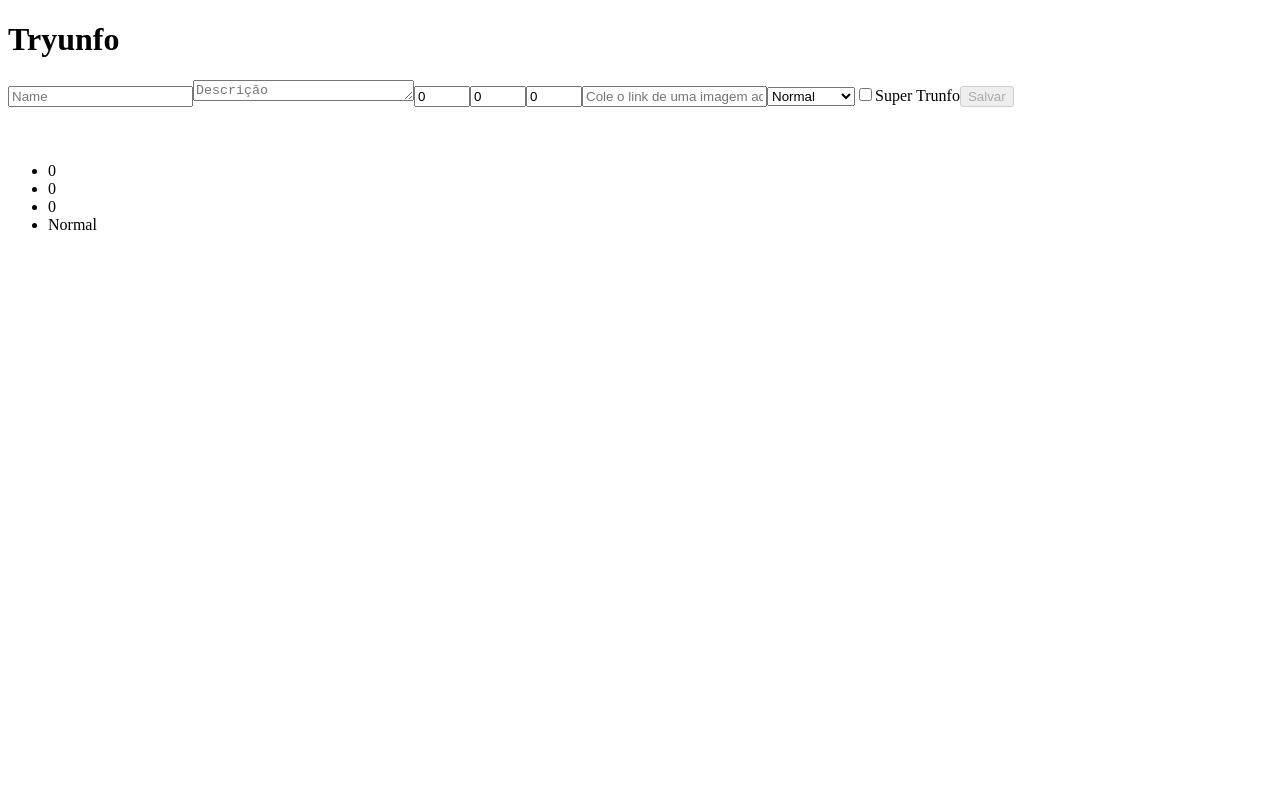
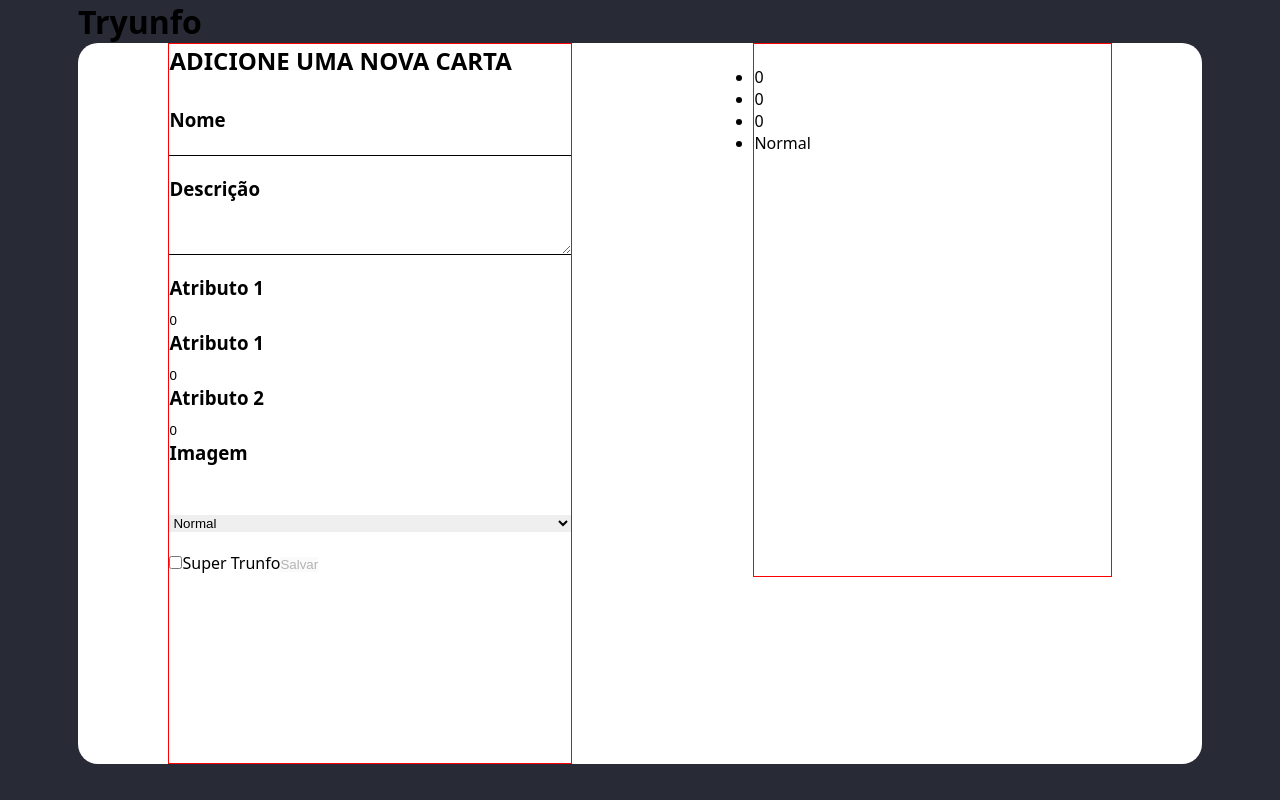
Before and after one commit to xfelipetavares/tryunfo-app-reactjs, a React (Vite) app: page / in a window 1280 px wide. Built offline with nearby package versions, Linux system fonts and the light colour scheme.

Commit message:
style started

```diff
--- a/src/App.tsx
+++ b/src/App.tsx
@@ -95,8 +95,11 @@ class App extends React.Component {
           <h1>Tryunfo</h1>
         </header>
         <main>
+          <section className='main-top'>
             <Form onInputChange={this.handleChange} isSaveButtonDisabled={isSaveButtonDisabled} onSaveButtonClick={this.saveCards} validation={this.validator} {...this.state} />
             <Card {...this.state} />
+          </section>
+          <section className='main-bottom'>
             <ul>
               {savedCards.map((cards, i) => (
                 <li key={i}>
@@ -105,6 +108,7 @@ class App extends React.Component {
                 </li>
               ))}
             </ul>
+          </section>
         </main>
       </>
     );
--- a/src/components/Card/index.tsx
+++ b/src/components/Card/index.tsx
@@ -1,5 +1,5 @@
 import React from 'react';
-import styles from './style.module.css';
+import styles from './style.module.scss';
 
 class Card extends React.Component {
   render() {
--- /dev/null
+++ b/src/components/Card/style.module.scss
@@ -0,0 +1,5 @@
+.card {
+  border: 1px solid red;
+  width: 35.81rem;
+  height: 53.43rem;
+}
--- a/src/components/Form/index.tsx
+++ b/src/components/Form/index.tsx
@@ -1,5 +1,5 @@
 import React from 'react';
-import './style.module.css';
+import styles from './style.module.scss';
 import TrunfoCheckbox from '../TrunfoCheckbox';
 
 class Form extends React.Component {
@@ -7,22 +7,48 @@ class Form extends React.Component {
     const { cardName, cardDescription, cardAttr1, cardAttr2, cardAttr3, cardImage, cardRare, isSaveButtonDisabled, cardTrunfo, onInputChange, onSaveButtonClick, hasTrunfo, validation } = this.props;
 
     return (
-      <form id="forms">
-        <input placeholder="Name" type="text" required name="cardName" data-testid="name-input" value={cardName} onChange={onInputChange} onKeyUp={validation} />
-        <textarea name="cardDescription" placeholder="Descrição" cols="25" rows="1" required maxLength={100} data-testid="description-input" value={cardDescription} onChange={onInputChange} onKeyUp={validation} />
-        <input name="cardAttr1" placeholder="Atributo 1 (0 ~ 90)" type="number" required data-testid="attr1-input" value={cardAttr1} onChange={onInputChange} onKeyUp={validation} max={90} min={0} />
-        <input name="cardAttr2" placeholder="Atributo 2 (0 ~ 90)" type="number" required data-testid="attr2-input" value={cardAttr2} onChange={onInputChange} onKeyUp={validation} max={90} min={0} />
-        <input name="cardAttr3" placeholder="Atributo 3 (0 ~ 90)" type="number" required data-testid="attr3-input" value={cardAttr3} onChange={onInputChange} onKeyUp={validation} max={90} min={0} />
-        <input name="cardImage" placeholder="Cole o link de uma imagem aqui!" type="text" required data-testid="image-input" value={cardImage} onChange={onInputChange} onKeyUp={validation} />
-        <select name="cardRare" value={cardRare} onChange={onInputChange} data-testid="rare-input" onKeyUp={validation}>
+      <form id="forms" className={styles.form}>
+        <h2>ADICIONE UMA NOVA CARTA</h2>
+        <label className={styles.nomeInput} htmlFor="cardName">
+          <h3>Nome</h3>
+          <input type="text" required name="cardName" data-testid="name-input" value={cardName} onChange={onInputChange} onKeyUp={validation} />
+        </label>
+        <label className={styles.descrInput} htmlFor="cardDescription">
+          <h3>Descrição</h3>
+          <textarea name="cardDescription" cols="25" rows="3" required maxLength={100} data-testid="description-input" value={cardDescription} onChange={onInputChange} onKeyUp={validation} />
+        </label>
+
+        <section className={styles.atributos}>
+          <label htmlFor="cardAttr1">
+            <h3>Atributo 1</h3>
+            <input name="cardAttr1" type="number" required data-testid="attr1-input" value={cardAttr1} onChange={onInputChange} onKeyUp={validation} max={90} min={0} />
+          </label>
+          <label htmlFor="cardAttr2">
+            <h3>Atributo 1</h3>
+            <input name="cardAttr2" type="number" required data-testid="attr2-input" value={cardAttr2} onChange={onInputChange} onKeyUp={validation} max={90} min={0} />
+          </label>
+          <label htmlFor="cardAttr3">
+            <h3>Atributo 2</h3>
+            <input name="cardAttr3" type="number" required data-testid="attr3-input" value={cardAttr3} onChange={onInputChange} onKeyUp={validation} max={90} min={0} />
+          </label>
+          <label id="image-input" htmlFor="cardImage">
+            <h3>Imagem</h3>
+            <input name="cardImage" type="text" required data-testid="image-input" value={cardImage} onChange={onInputChange} onKeyUp={validation} />
+          </label>
+        </section>
+
+        <select name="cardRare" className='select-input' value={cardRare} onChange={onInputChange} data-testid="rare-input" onKeyUp={validation}>
           <option value="normal">Normal</option>
           <option value="raro">Raro</option>
           <option value="muito raro">Muito Raro</option>
         </select>
-        {hasTrunfo ? 'Você já tem um Super Trunfo em seu baralho' : <TrunfoCheckbox cardTrunfo={cardTrunfo} onInputChange={onInputChange} />}
-        <button type="submit" data-testid="save-button" disabled={isSaveButtonDisabled} onClick={onSaveButtonClick}>
-          Salvar
-        </button>
+
+        <div>
+          {hasTrunfo ? 'Você já tem um Super Trunfo em seu baralho' : <TrunfoCheckbox cardTrunfo={cardTrunfo} onInputChange={onInputChange} />}
+          <button type="submit" data-testid="save-button" disabled={isSaveButtonDisabled} onClick={onSaveButtonClick}>
+            Salvar
+          </button>
+        </div>
       </form>
     );
   }
--- /dev/null
+++ b/src/components/Form/style.module.scss
@@ -0,0 +1,29 @@
+.form {
+  width: 40.4rem;
+  border: 1px solid red;
+  display: flex;
+  flex-direction: column;
+  gap: 2rem;
+
+  h2 {
+    margin-bottom: 1rem;
+  }
+
+  .atributos {
+
+  }
+
+  .nomeInput, .descrInput {
+    border: none;
+    border-bottom: 1px solid;
+    display: flex;
+    flex-direction: column;
+    width: 100%;
+  }
+
+  label {
+    h3 {
+      margin-bottom: 0.8rem;
+    }
+  }
+}
--- a/src/main.tsx
+++ b/src/main.tsx
@@ -1,6 +1,7 @@
 import React from 'react';
 import ReactDOM from "react-dom/client";
 import App from './App';
+import './styles/global.scss'
 
 const root = ReactDOM.createRoot(document.getElementById("root"));
 root.render(
--- /dev/null
+++ b/src/styles/global.scss
@@ -0,0 +1,31 @@
+* {
+  margin: 0;
+  padding: 0;
+  box-sizing: border-box;
+  border: none;
+}
+
+:root {
+  font-size: 62.5%;
+  font-family: system-ui, -apple-system, BlinkMacSystemFont, 'Segoe UI', Roboto, Oxygen, Ubuntu, Cantarell, 'Open Sans', 'Helvetica Neue', sans-serif;
+}
+
+a:hover {
+  cursor: pointer;
+}
+
+body {
+  font-size: 1.6rem;
+  background: #282a36;
+  display: flex;
+  justify-content: center;
+}
+
+.main-top {
+  background: white;
+  width: 112.4rem;
+  height: 72.1rem;
+  border-radius: 20px;
+  display: flex;
+  justify-content: space-around;
+}
```
Also changed, not shown: src/components/Card/style.module.css (deleted), src/components/Form/style.module.css (deleted). Lines whose indentation alone changed are shown as unchanged.
